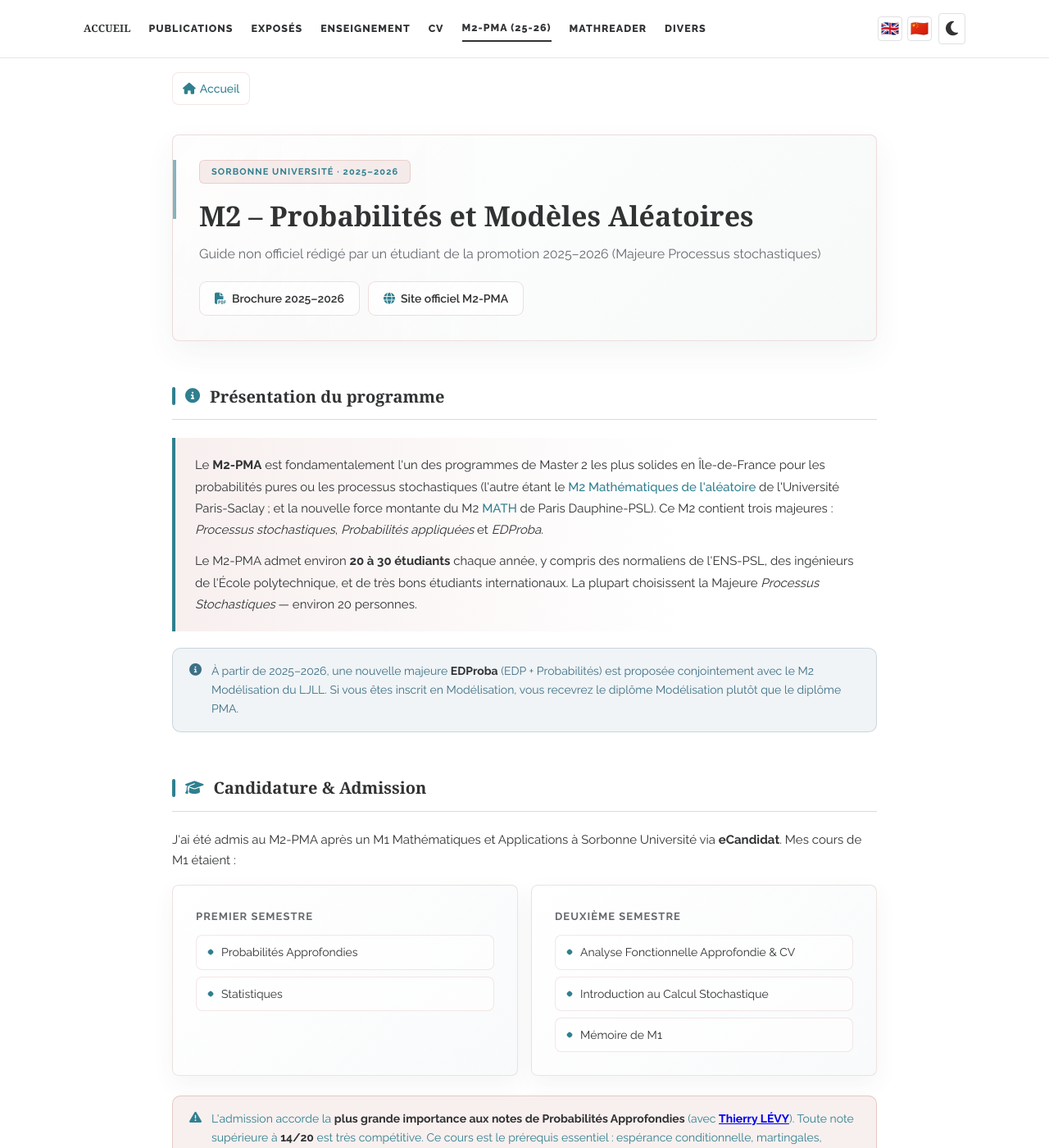
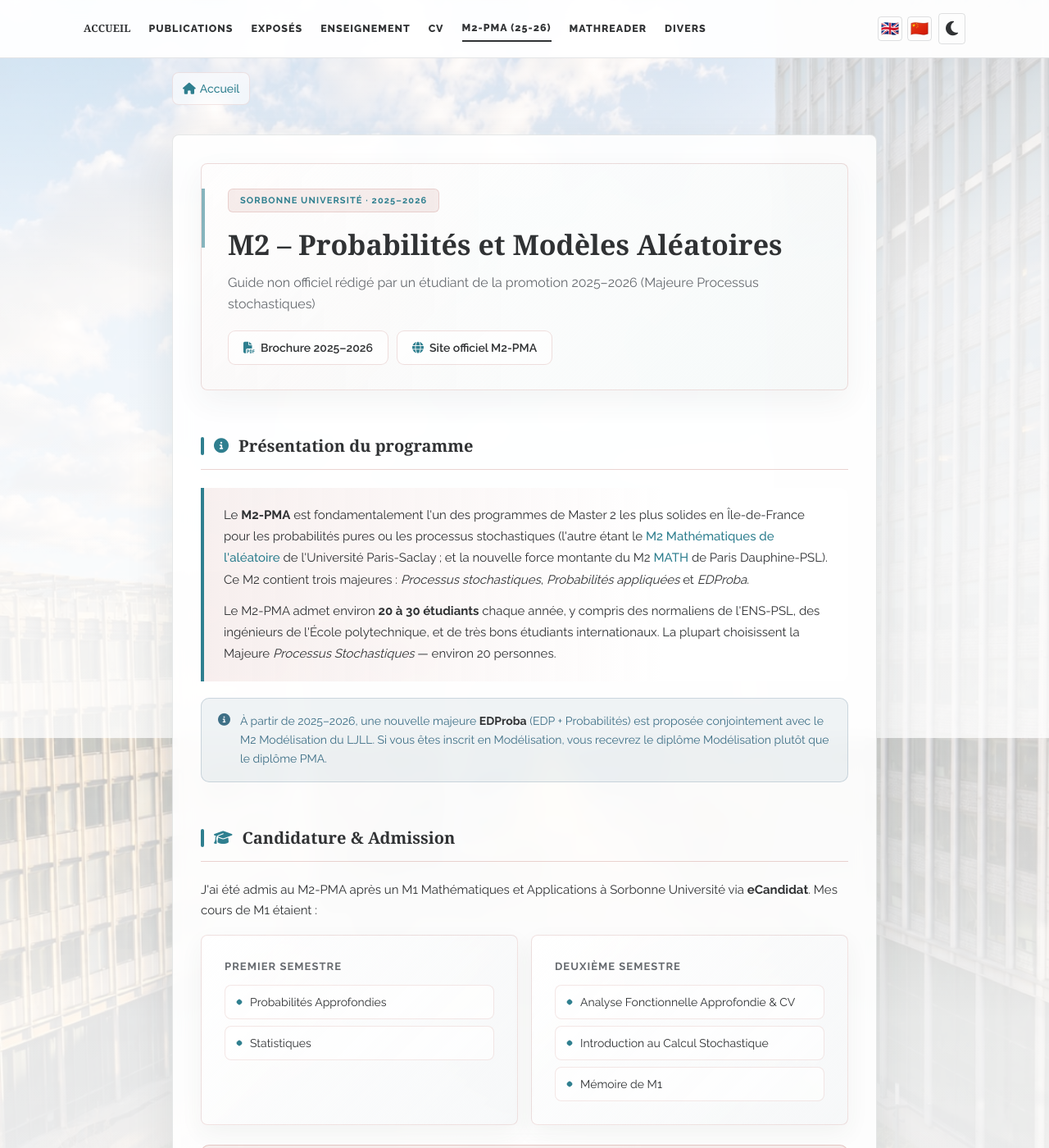
Before and after one commit to Lucien-XIAO/Lucien-XIAO.github.io, a Jekyll site: the page built from PMA/index.md, in a window 1280 px wide and 1400 px high. Shown: the whole window at 82% size. Built offline with Jekyll 4.4.1, drawn with Linux system fonts in a browser that asks for light colours; nearby versions of some CDN libraries; a style sheet for code colours, icons or effects is not loaded.

Commit message:
Add PMA background image

```diff
--- a/PMA/index.md
+++ b/PMA/index.md
@@ -37,7 +37,7 @@
     J'ai été admis au M2-PMA après un M1 Mathématiques et Applications à Sorbonne Université via <strong>eCandidat</strong>. Mes cours de M1 étaient :
   </p>
 
-  <div style="display:grid;grid-template-columns:1fr 1fr;gap:16px;margin-bottom:24px;">
+  <div class="admission-course-grid">
     <div class="course-info-card" style="margin-bottom:0;">
       <div class="content-list-title">Premier semestre</div>
       <ul class="content-list">
--- a/_layouts/pma.html
+++ b/_layouts/pma.html
@@ -3,7 +3,7 @@
 <head>
   <script src="/assets/js/pma-i18n.js?v=4" defer></script>
   {% include head.html %}
-  <link rel="stylesheet" href="/assets/css/pma-theme.css?v=2">
+  <link rel="stylesheet" href="/assets/css/pma-theme.css?v=3">
   <script>
     MathJax = {
       tex: {
--- a/assets/css/pma-theme.css
+++ b/assets/css/pma-theme.css
@@ -3,13 +3,36 @@
    Extends claude theme palette
    ============================================ */
 
+body.theme-claude.pma-page {
+  background:
+    linear-gradient(180deg, rgba(var(--claude-paper-rgb), 0.74), rgba(var(--claude-paper-rgb), 0.90) 38%, rgba(var(--claude-paper-rgb), 0.94)),
+    url("/assets/img/pma-background.jpg?v=1") center 34% / cover fixed no-repeat;
+}
+
+body.theme-claude.pma-page .math-float-canvas {
+  opacity: 0.08;
+}
+
 /* ---- Page Wrapper ---- */
 .pma-page .pma-wrapper {
-  max-width: 900px;
+  max-width: 960px;
   margin: 0 auto;
   padding: 88px 40px 80px;
   box-sizing: border-box;
   min-height: 100vh;
+  position: relative;
+  z-index: 1;
+}
+
+.pma-page .pma-main {
+  background: rgba(var(--claude-paper-rgb), 0.88);
+  border: 1px solid color-mix(in srgb, var(--claude-border) 78%, transparent);
+  border-radius: 8px;
+  box-sizing: border-box;
+  box-shadow: 0 22px 60px rgba(35, 46, 52, 0.10);
+  padding: 34px;
+  width: 100%;
+  backdrop-filter: blur(12px);
 }
 
 .pma-page .site-footer {
@@ -26,6 +49,13 @@
   font-size: 14px;
   color: var(--claude-secondary);
   margin-bottom: 36px;
+  width: fit-content;
+  max-width: 100%;
+  padding: 9px 12px;
+  border: 1px solid color-mix(in srgb, var(--claude-border) 76%, transparent);
+  border-radius: 6px;
+  background: rgba(var(--claude-paper-rgb), 0.82);
+  backdrop-filter: blur(10px);
 }
 .pma-breadcrumb a {
   color: var(--claude-accent);
@@ -189,6 +219,13 @@
   margin-bottom: 28px;
   padding-bottom: 24px;
   border-bottom: 1px solid var(--claude-border);
+}
+
+.admission-course-grid {
+  display: grid;
+  grid-template-columns: 1fr 1fr;
+  gap: 16px;
+  margin-bottom: 24px;
 }
 .course-meta-item { display: flex; flex-direction: column; gap: 5px; }
 .course-meta-label {
@@ -1006,13 +1043,32 @@
 
 /* ---- Responsive ---- */
 @media (max-width: 768px) {
+  body.theme-claude.pma-page {
+    background-attachment: scroll;
+    background-position: center top;
+  }
+
+  body.theme-claude.pma-page .nav-container {
+    grid-template-columns: minmax(0, 1fr) auto;
+    overflow: hidden;
+  }
+
+  body.theme-claude.pma-page .nav-left {
+    max-width: 100%;
+    min-width: 0;
+    overflow-x: auto;
+  }
+
   .pma-page .pma-wrapper { padding: 76px 20px 60px; }
+  .pma-page .pma-main { padding: 24px 18px; }
   .pma-hero h1 { font-size: 26px; }
   .courses-grid { grid-template-columns: 1fr; }
+  .admission-course-grid { grid-template-columns: 1fr; }
   .course-meta-grid { grid-template-columns: 1fr 1fr; }
   .info-cards-grid { grid-template-columns: 1fr 1fr; }
   .condition-grid { grid-template-columns: 1fr; }
 }
 @media (max-width: 480px) {
+  .course-meta-grid { grid-template-columns: 1fr; }
   .info-cards-grid { grid-template-columns: 1fr; }
 }
```
Also changed, not shown: assets/img/pma-background.jpg (added).
